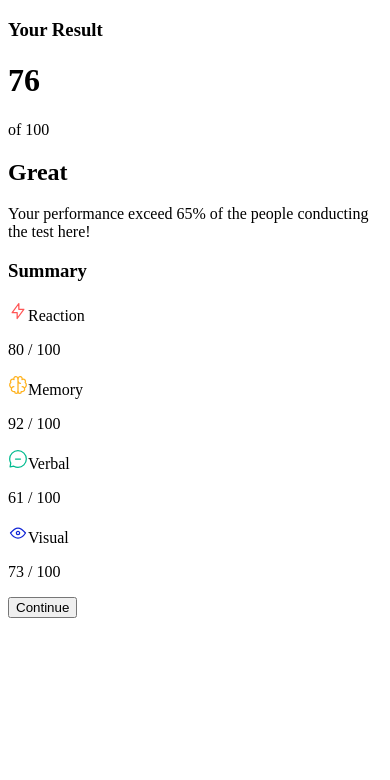
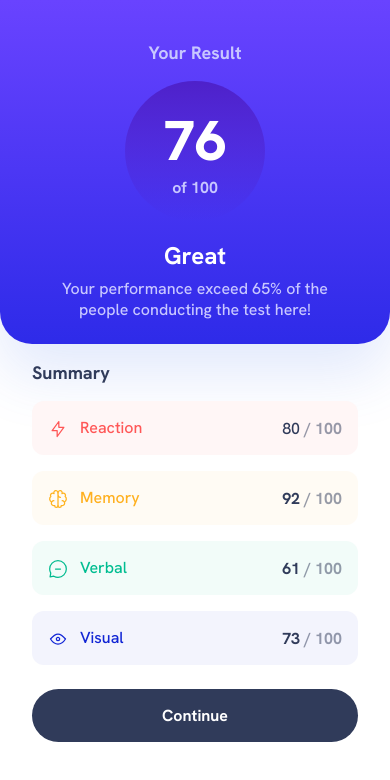
Before and after one commit to mcholascinski/results-summary-component, a plain HTML site: page index.html in a window 390 px wide. Drawn offline with Linux system fonts and the light colour scheme.

Commit message:
Create mobile version

```diff
--- a/index.html
+++ b/index.html
@@ -3,41 +3,43 @@
 <head>
   <meta charset="UTF-8">
   <meta name="viewport" content="width=device-width, initial-scale=1.0"> <!-- displays site properly based on user's device -->
-
+  <link rel="stylesheet" href="./styles/styles.css">
   <link rel="icon" type="image/png" sizes="32x32" href="./assets/images/favicon-32x32.png">
-
+  <link rel="preconnect" href="https://fonts.googleapis.com">
+  <link rel="preconnect" href="https://fonts.gstatic.com" crossorigin>
+  <link href="https://fonts.googleapis.com/css2?family=Hanken+Grotesk:wght@500;700;800&display=swap" rel="stylesheet">
   <title>Frontend Mentor | Results summary component</title>
 </head>
 <body>
   <div class="container">
-    <div class="result">
-      <h3> Your Result</h3>
-      <div class="circle">
-        <h1>76</h1>
-        <p class="bold">of 100</p>
+    <div class="result bg-gradient-light">
+      <h3 class="light-lavender"> Your Result</h3>
+      <div class="circle bg-gradient-dark">
+        <h1 class="white">76</h1>
+        <p class="light-lavender bold">of 100</p>
       </div>
-      <h2>Great</h2>
-      <p>Your performance exceed 65% of the people conducting the test here!</p>
+      <h2 class="white">Great</h2>
+      <p class="light-lavender">Your performance exceed 65% of the people conducting the test here!</p>
     </div>
     <div class="summary">
-      <h3>Summary</h3>
+      <h3 class="dark-gray-blue bold">Summary</h3>
         <div class="sum-item reaction">
           <p><img src="./assets/images/icon-reaction.svg" alt="reaction">Reaction</p>
-        <p><span class="result-dark">80</span> <span class="result-dark">/ 100</span></p>
+          <p><span class="dark-gray-blue">80</span> <span class="dgb-opacity bold">/ 100</span></p>
         </div>
         <div class="sum-item memory">
-        <p><img src="./assets/images/icon-memory.svg" alt="reaction">Memory</p>
-        <p><span class="result-dark">92</span> <span class="result-dark">/ 100</span></p>
+          <p><img src="./assets/images/icon-memory.svg" alt="memory">Memory</p>
+          <p><span class="dark-gray-blue bold">92</span> <span class="dgb-opacity bold">/ 100</span></p>
         </div>
         <div class="sum-item verbal">
-        <p><img src="./assets/images/icon-verbal.svg" alt="reaction">Verbal</p>
-        <p><span class="result-dark">61</span> <span class="result-dark">/ 100</span></p>
+          <p><img src="./assets/images/icon-verbal.svg" alt="verbal">Verbal</p>
+          <p><span class="dark-gray-blue bold">61</span> <span class="dgb-opacity bold">/ 100</span></p>
         </div>
         <div class="sum-item visual">
-        <p><img src="./assets/images/icon-visual.svg" alt="reaction">Visual</p>
-        <p><span class="result-dark">73</span> <span class="result-dark">/ 100</span></p>
+          <p><img src="./assets/images/icon-visual.svg" alt="verbal">Visual</p>
+          <p><span class="dark-gray-blue bold">73</span> <span class="dgb-opacity bold">/ 100</span></p>
         </div>
-      <button>Continue</button>
+      <button class="bold white">Continue</button>
     </div>
   </div>
 </body>
--- /dev/null
+++ b/styles/styles.css
@@ -0,0 +1,174 @@
+*,
+*::before,
+*::after {
+    box-sizing: border-box;
+}
+
+:root {
+    --primary-light-red: hsl(0, 100%, 67%);
+    --primary-orange-yellow: hsl(39, 100%, 56%);
+    --primary-green-teal: hsl(166, 100%, 37%);
+    --primary-cobalt-blue: hsl(234, 85%, 45%);
+    --gradient-light-slate-blue: hsl(252, 100%, 67%);
+    --gradient-light-royal-blue: hsl(241, 81%, 54%);
+    --gradient-violet-blue: hsla(256, 72%, 46%, 1);
+    --gradient-persian-blue: hsla(241, 72%, 46%, 0);
+    --neutral-white: hsl(0, 0%, 100%);
+    --neutral-pale-blue: hsl(221, 100%, 96%);
+    --neutral-light-lavender: hsl(241, 100%, 89%);
+    --neutral-dark-gray-blue: hsl(224, 30%, 27%);
+}
+
+body, button {
+    font-family: 'Hanken Grotesk', sans-serif;
+    font-size: 16px;
+    font-weight: 500;
+    margin: 0;
+    line-height: 21px;
+}
+
+p {
+    margin: 0;
+}
+
+h1 {
+    font-size: 56px;
+    font-weight: 800;
+    margin: 0;
+    line-height: 72px;
+}
+
+h2 {
+    font-size: 24px;
+    font-weight: 700;
+    margin: 1.5rem 0 0.75rem 0;
+}
+
+h3 {
+    font-size: 18px;
+    font-weight: 700;
+}
+
+.light-lavender {
+    color: var(--neutral-light-lavender);
+}
+
+.white {
+    color: var(--neutral-white);
+}
+
+.dark-gray-blue {
+    color: var(--neutral-dark-gray-blue);
+}
+
+.bold {
+    font-weight: 700;
+}
+
+.dgb-opacity {
+    color: var(--neutral-dark-gray-blue);
+    opacity: 0.5;
+}
+
+.bg-gradient-light {
+    background: linear-gradient(180deg, var(--gradient-light-slate-blue) 0%, #6943FF 0.01%, var(--gradient-light-royal-blue) 100%);
+}
+
+.bg-gradient-dark {
+    background: linear-gradient(180deg, var(--gradient-violet-blue) 0%, var(--gradient-persian-blue) 100%, var(--gradient-persian-blue) 100%);
+}
+
+button {
+    background-color: var(--neutral-dark-gray-blue);
+    border: none;
+    border-radius: 128px;
+    padding: 1rem 6.625rem;
+    width: 100%;
+    cursor: pointer;
+    margin: 0.5rem 0;
+}
+
+button:hover {
+    background: linear-gradient(180deg, var(--gradient-light-slate-blue) 0%, #6943FF 0.01%, var(--gradient-light-royal-blue) 100%);
+}
+
+.result {
+    text-align: center;
+    padding: 1.5rem 3.625rem;
+    box-shadow: 0px 30px 60px rgba(61, 108, 236, 0.15);
+    border-radius: 0px 0px 32px 32px;
+}
+
+.circle {
+    display: flex;
+    justify-content: center;
+    align-items: center;
+    margin: auto;
+    flex-wrap: wrap;
+    text-align: center;
+    border-radius: 50%;
+    height: 140px;
+    width: 140px;
+    padding: 1.5rem;
+}
+
+.circle > * {
+    flex-basis: 100%;
+}
+
+.summary {
+    padding: 0 2rem 1rem 2rem;
+}
+
+.summary img {
+    margin-right: 0.75rem;
+    vertical-align: middle;
+}
+
+.sum-item {
+    border-radius: 12px;
+    padding: 1rem;
+    display: flex;
+    justify-content: space-between;
+    margin-bottom: 1rem;
+    align-items: center;
+}
+
+.reaction {
+    color: var(--primary-light-red);
+    background: linear-gradient(0deg, rgba(255, 255, 255, 0.95), rgba(255, 255, 255, 0.95)), #FF5555;
+}
+
+.memory {
+    color: var(--primary-orange-yellow);
+    background: linear-gradient(0deg, rgba(255, 255, 255, 0.95), rgba(255, 255, 255, 0.95)), #FFB21E;
+}
+
+.verbal {
+    color: var(--primary-green-teal);
+    background: linear-gradient(0deg, rgba(255, 255, 255, 0.95), rgba(255, 255, 255, 0.95)), #00BB8F;
+}
+
+.visual {
+    color: var(--primary-cobalt-blue);
+    background: linear-gradient(0deg, rgba(255, 255, 255, 0.95), rgba(255, 255, 255, 0.95)), #1125D6;
+}
+
+@media (min-width: 800px) {
+    body, button {
+        font-size: 18px;
+    }
+
+
+    h1 {
+        font-size: 72px;
+    }
+
+    h2 {
+        font-size: 32px;
+    }
+
+    h3 {
+        font-size: 24px;
+    }
+}
```
Lines whose indentation alone changed are shown as unchanged.
